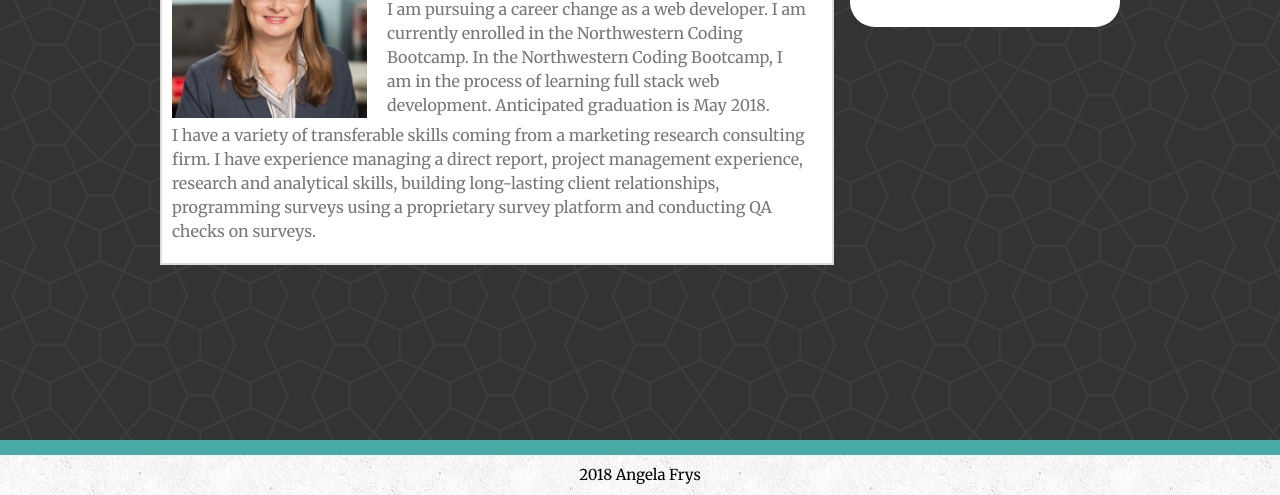
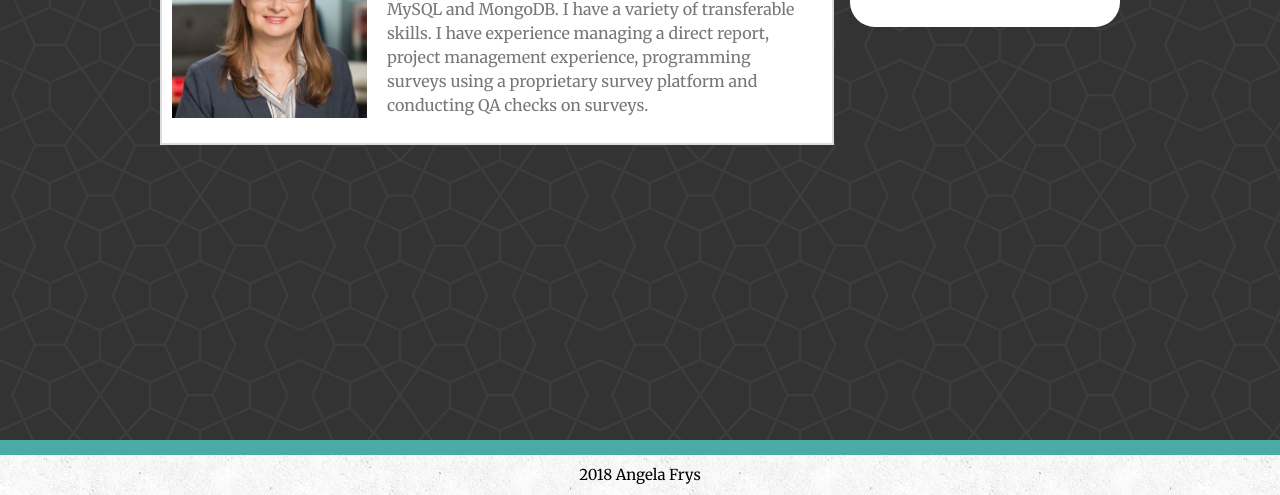
Before and after one commit to ADFrys/portfolio_2018, a plain HTML site: page index.html in a window 1280 px wide. Shown: the part 305-800 px from the top of the page. Drawn offline with Linux system fonts and the light colour scheme.

Commit message:
Add project and update bio.

```diff
--- a/assets/css/style2.css
+++ b/assets/css/style2.css
@@ -125,7 +125,7 @@
 }
 
 .rockpaper {
-	background: #ffffff url(../images/dog.jpg) top left no-repeat;
+	background: #ffffff url(../images/vegetables.jpg) top left no-repeat;
 	width: 256px;
 	height: 190px;
 	float: left;
--- a/index.html
+++ b/index.html
@@ -35,10 +35,10 @@
 			<br>
 
 			<div class="Bioparagraph">
-				<p>I am currently a consultant for a marketing research firm with 9 years of experience in marketing research. I have a BA in Psychology from Dominican University. I am pursuing a career change as a web developer. I am currently enrolled in the Northwestern Coding Bootcamp. In the Northwestern Coding Bootcamp, I am in the process of learning full stack web development. Anticipated graduation is May 2018.</p>
+				<p>Full stack web developer. Skills include HTML, CSS, Bootstrap, responsive web development, Git/GitHub, JavaScript, jQuery, working with APIs, Node, Express, MySQL and MongoDB. I have a variety of transferable skills. I have experience managing a direct report, project management experience, programming surveys using a proprietary survey platform and conducting QA checks on surveys.</p>
 			</div>
 			<br><br>
-			<p class="p2">I have a variety of transferable skills coming from a marketing research consulting firm. I have experience managing a direct report, project management experience, research and analytical skills, building long-lasting client relationships, programming surveys using a proprietary survey platform and conducting QA checks on surveys.</p>
+			<p class="p2"></p>
 
 		</div>
 
```
Also changed, not shown: assets/images/vegetables.jpg (added).
